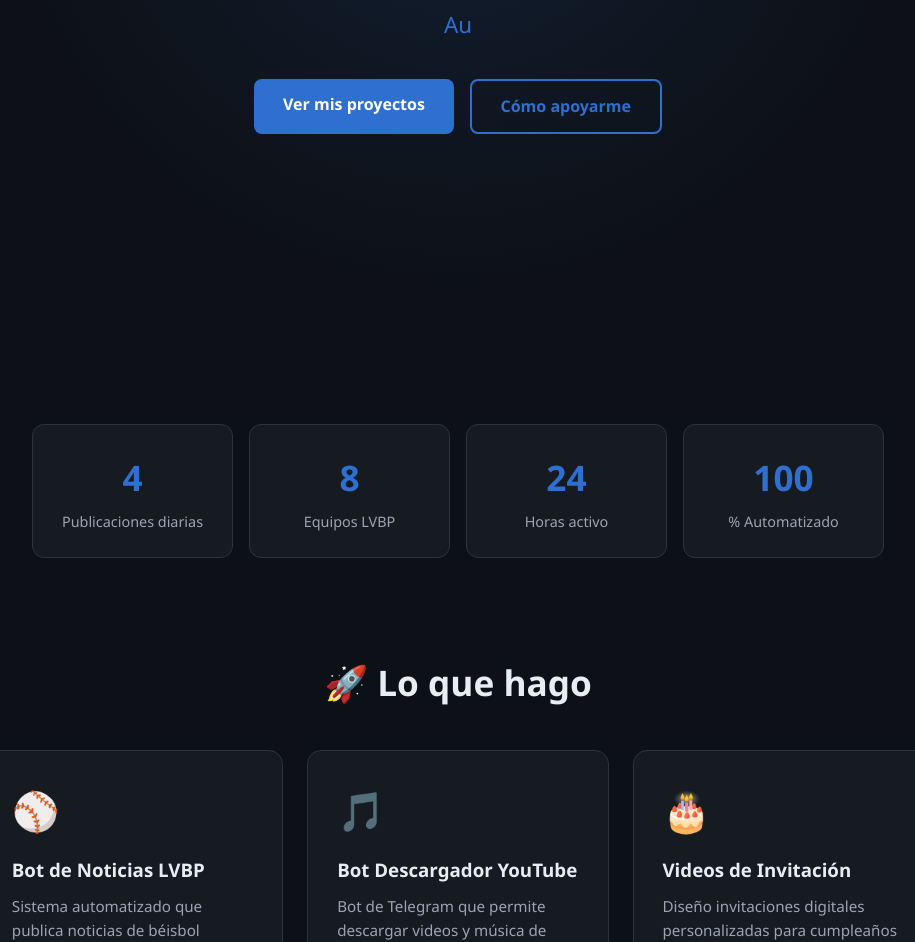
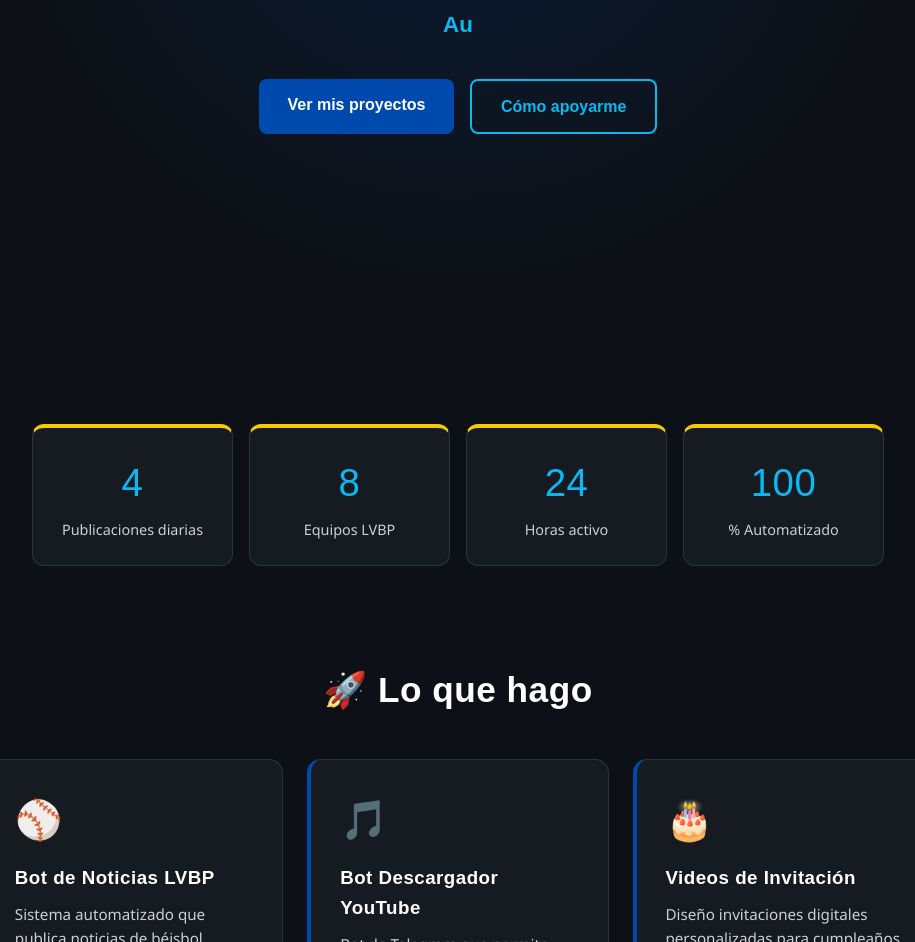
Before and after one commit to Margus20/mi-pagina, a plain HTML site: page index.html in a window 1280 px wide. Shown: the part 408-1350 px from the top of the page, without its empty margins (182-1097 px from the left). Drawn offline with Linux system fonts and the light colour scheme.

Commit message:
Update style.css

```diff
--- a/css/style.css
+++ b/css/style.css
@@ -1,12 +1,23 @@
-/* ===== Variables de color (tomadas de tu logo) ===== */
+/* ===== Paleta de colores de Marcos ===== */
 :root {
-    --azul: #2f6fd0;
-    --azul-oscuro: #1b4f9c;
-    --rojo: #e03131;
+    /* Colores oscuros e intensos (base de la página) */
+    --azul-fuerte: #004AAD;
+    --rojo-naranja: #D93F07;
+    --amarillo: #F2CB05;
+    --celeste: #0CB7F2;
+    --blanco: #FFFFFF;
+
+    /* Colores claros y suaves (para detalles y tarjetas) */
+    --azul-claro: #8CB4F7;
+    --salmon: #F7A48C;
+    --amarillo-claro: #F9E88C;
+    --celeste-claro: #A3E5F9;
+
+    /* Fondos y textos base */
     --fondo: #0d1117;
     --fondo-suave: #161b22;
-    --texto: #e6edf3;
-    --texto-suave: #9aa4b2;
+    --texto: #FFFFFF;
+    --texto-suave: #c9d1d9;
     --borde: #2d333b;
 }
 
@@ -14,10 +25,16 @@
 html { scroll-behavior: smooth; }
 
 body {
-    font-family: 'Segoe UI', system-ui, -apple-system, sans-serif;
+    font-family: 'Nunito', 'Segoe UI', system-ui, sans-serif;
     background: var(--fondo);
     color: var(--texto);
     line-height: 1.6;
+}
+
+/* ===== Tipografía ===== */
+h1, h2, h3, .stat-number, .logo-text {
+    font-family: 'Russo One', sans-serif;
+    letter-spacing: 0.5px;
 }
 
 /* ===== Header ===== */
@@ -48,10 +65,10 @@ body {
 .nav-links a {
     color: var(--texto);
     text-decoration: none;
-    font-weight: 500;
+    font-weight: 600;
     transition: color 0.2s;
 }
-.nav-links a:hover { color: var(--azul); }
+.nav-links a:hover { color: var(--celeste); }
 .menu-toggle { display: none; flex-direction: column; gap: 5px; cursor: pointer; }
 .menu-toggle span { width: 26px; height: 3px; background: var(--texto); border-radius: 2px; }
 
@@ -63,14 +80,20 @@ body {
     justify-content: center;
     text-align: center;
     padding: 7rem 1.5rem 3rem;
-    background: radial-gradient(circle at 50% 30%, rgba(47, 111, 208, 0.15), transparent 60%);
+    background: radial-gradient(circle at 50% 30%, rgba(0, 74, 173, 0.2), transparent 60%);
 }
-.hero h1 { font-size: clamp(1.8rem, 5vw, 3rem); margin-bottom: 1rem; }
+.hero h1 {
+    font-size: clamp(1.8rem, 5vw, 3rem);
+    margin-bottom: 1rem;
+    color: var(--blanco);
+}
 .typing-text {
+    font-family: 'Nunito', sans-serif;
     font-size: clamp(1rem, 3vw, 1.4rem);
-    color: var(--azul);
+    color: var(--celeste);
     min-height: 1.8em;
     margin-bottom: 2rem;
+    font-weight: 600;
 }
 .hero-buttons { display: flex; gap: 1rem; justify-content: center; flex-wrap: wrap; }
 
@@ -80,13 +103,27 @@ body {
     padding: 0.8rem 1.8rem;
     border-radius: 8px;
     text-decoration: none;
-    font-weight: 600;
+    font-weight: 700;
+    font-family: 'Nunito', sans-serif;
     transition: transform 0.2s, box-shadow 0.2s, background 0.2s;
 }
-.btn-primary { background: var(--azul); color: #fff; }
-.btn-primary:hover { transform: translateY(-2px); box-shadow: 0 6px 18px rgba(47, 111, 208, 0.4); }
-.btn-outline { border: 2px solid var(--azul); color: var(--azul); }
-.btn-outline:hover { background: var(--azul); color: #fff; }
+.btn-primary {
+    background: var(--azul-fuerte);
+    color: var(--blanco);
+}
+.btn-primary:hover {
+    transform: translateY(-2px);
+    box-shadow: 0 6px 18px rgba(0, 74, 173, 0.5);
+    background: #0058cc;
+}
+.btn-outline {
+    border: 2px solid var(--celeste);
+    color: var(--celeste);
+}
+.btn-outline:hover {
+    background: var(--celeste);
+    color: var(--fondo);
+}
 
 /* ===== Estadísticas ===== */
 .stats {
@@ -100,6 +137,7 @@ body {
 .stat-card {
     background: var(--fondo-suave);
     border: 1px solid var(--borde);
+    border-top: 4px solid var(--amarillo);
     border-radius: 12px;
     padding: 1.5rem 1rem;
     text-align: center;
@@ -107,12 +145,23 @@ body {
     flex-direction: column;
     gap: 0.3rem;
 }
-.stat-number { font-size: 2.2rem; font-weight: 800; color: var(--azul); }
-.stat-label { color: var(--texto-suave); font-size: 0.9rem; }
+.stat-number {
+    font-size: 2.4rem;
+    color: var(--celeste);
+}
+.stat-label {
+    color: var(--texto-suave);
+    font-size: 0.9rem;
+}
 
 /* ===== Secciones ===== */
 section { padding: 4rem 1.5rem; max-width: 1000px; margin: 0 auto; }
-.section-title { text-align: center; font-size: clamp(1.6rem, 4vw, 2.2rem); margin-bottom: 2.5rem; }
+.section-title {
+    text-align: center;
+    font-size: clamp(1.6rem, 4vw, 2.2rem);
+    margin-bottom: 2.5rem;
+    color: var(--blanco);
+}
 
 /* ===== Proyectos ===== */
 .projects-grid {
@@ -123,20 +172,30 @@ section { padding: 4rem 1.5rem; max-width: 1000px; margin: 0 auto; }
 .project-card {
     background: var(--fondo-suave);
     border: 1px solid var(--borde);
+    border-left: 4px solid var(--azul-fuerte);
     border-radius: 14px;
     padding: 1.8rem;
     transition: transform 0.25s, border-color 0.25s;
 }
-.project-card:hover { transform: translateY(-6px); border-color: var(--azul); }
+.project-card:hover {
+    transform: translateY(-6px);
+    border-left-color: var(--celeste);
+}
 .project-icon { font-size: 2.4rem; margin-bottom: 0.8rem; }
-.project-card h3 { margin-bottom: 0.6rem; }
-.project-card p { color: var(--texto-suave); font-size: 0.95rem; }
+.project-card h3 {
+    margin-bottom: 0.6rem;
+    color: var(--blanco);
+}
+.project-card p {
+    color: var(--texto-suave);
+    font-size: 0.95rem;
+}
 
 /* ===== Historia ===== */
 .story-card {
     background: var(--fondo-suave);
     border: 1px solid var(--borde);
-    border-left: 4px solid var(--rojo);
+    border-left: 4px solid var(--rojo-naranja);
     border-radius: 12px;
     padding: 2rem;
     display: flex;
@@ -164,9 +223,10 @@ section { padding: 4rem 1.5rem; max-width: 1000px; margin: 0 auto; }
     gap: 0.8rem;
 }
 .support-card .icon { font-size: 2.4rem; }
+.support-card h3 { color: var(--blanco); }
 .support-card p { color: var(--texto-suave); }
 .cta-box {
-    background: linear-gradient(135deg, rgba(47, 111, 208, 0.15), rgba(224, 49, 49, 0.1));
+    background: linear-gradient(135deg, rgba(0, 74, 173, 0.2), rgba(217, 63, 7, 0.15));
     border: 1px solid var(--borde);
     border-radius: 14px;
     padding: 2rem;
@@ -176,6 +236,7 @@ section { padding: 4rem 1.5rem; max-width: 1000px; margin: 0 auto; }
     align-items: center;
     gap: 1.2rem;
 }
+.cta-box p { color: var(--texto); font-size: 1.05rem; }
 
 /* ===== Footer ===== */
 footer {
```
